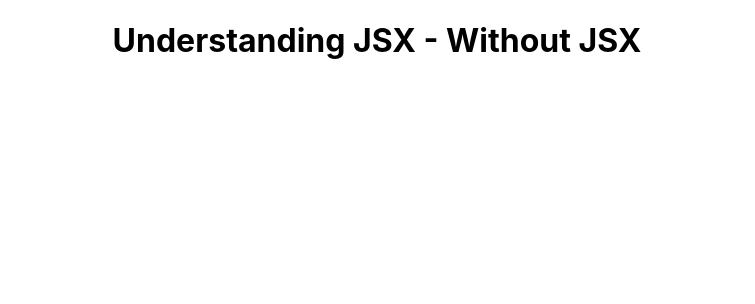
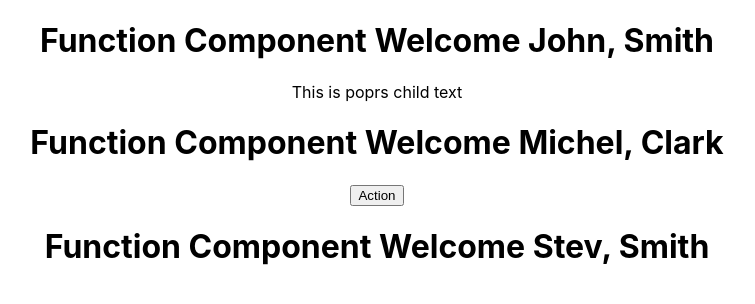
Before and after one commit to harishtm/ReactLearning, a React (Create React App) app in the folder hello-world/: page / in a window 1280 px wide. Shown: the top 304 px of the page, without its empty margins (263-1018 px from the left). Built offline with nearby package versions, Linux system fonts and the light colour scheme.

Commit message:
props with Functional component

```diff
--- a/hello-world/src/App.js
+++ b/hello-world/src/App.js
@@ -4,6 +4,7 @@ import './App.css';
 import { Greet } from './components/Greet'; // ommit .js extension
 import { WelcomeMessage } from './components/Welcome';
 import Hello from './components/Hello';
+import { GreetMessage } from './components/GreetWithName';
 
 
 function App() {
@@ -11,7 +12,14 @@ function App() {
     <div className="App">
       {/* <Greet></Greet> */}
       {/* <WelcomeMessage/> */}
-      <Hello/>
+      {/* <Hello/> */}
+      <GreetMessage firstname="John" lastname="Smith">
+        <p> This is poprs child text </p>
+      </GreetMessage>
+      <GreetMessage firstname="Michel" lastname="Clark">
+        <button>Action</button>
+      </GreetMessage>
+      <GreetMessage firstname="Stev" lastname="Smith"/>
     </div>
   );
 }
--- /dev/null
+++ b/hello-world/src/components/GreetWithName.js
@@ -0,0 +1,14 @@
+import React, { Component } from 'react';
+
+
+export const GreetMessage = (props) => {
+    return (
+        <div>
+            <h1>Function Component Welcome {props.firstname}, {props.lastname}</h1>
+            {props.children}
+        </div>
+    )
+}
+
+
+// export default GreetMessage;
```
